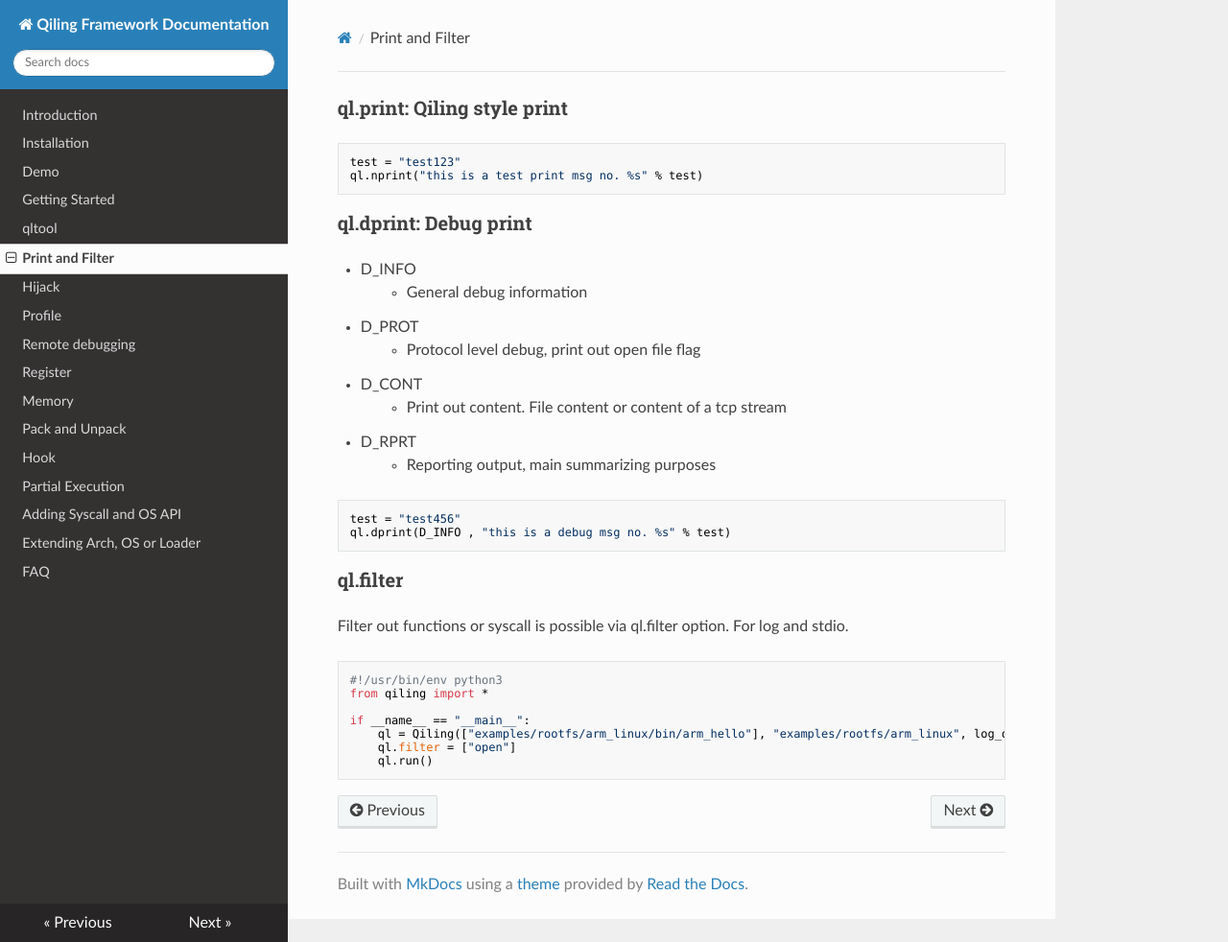
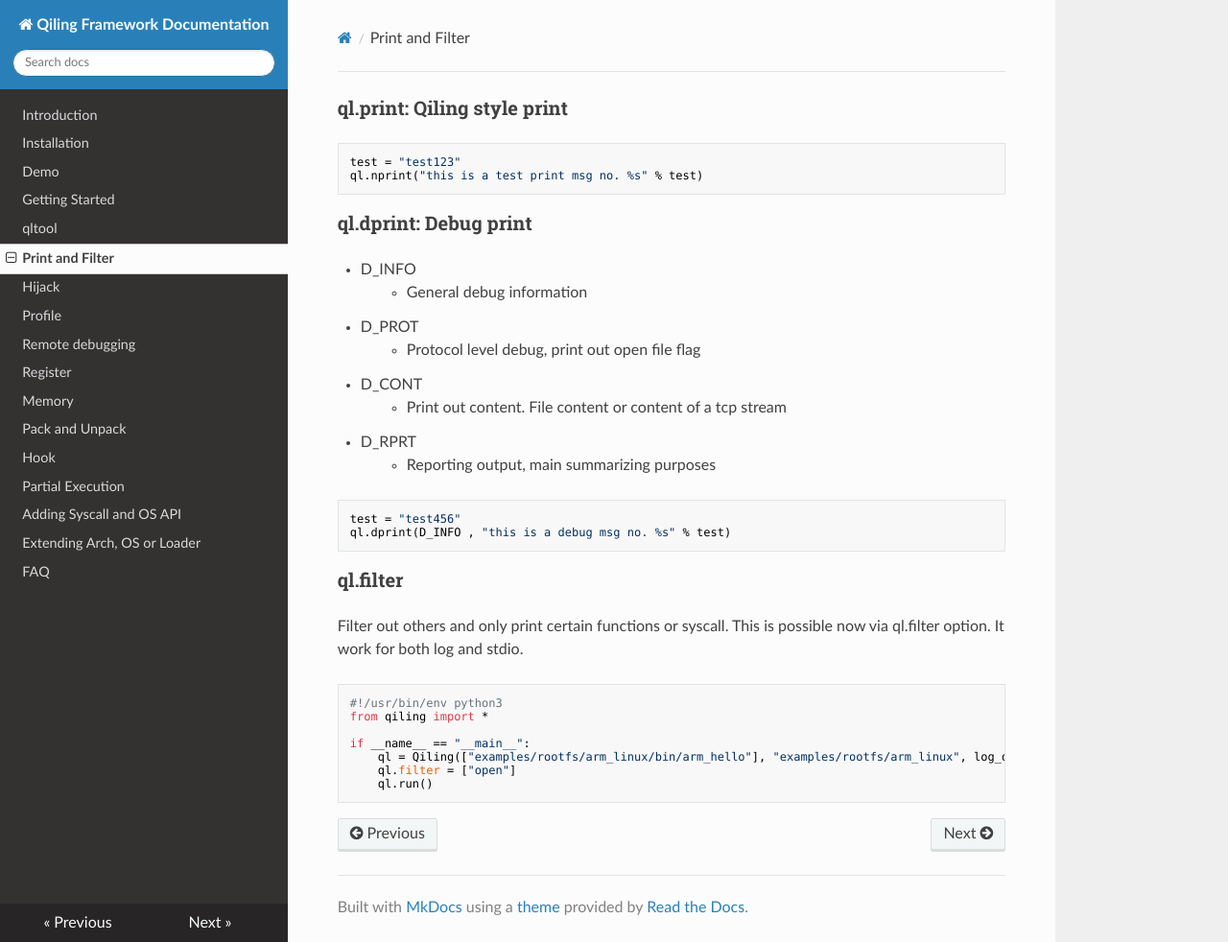
Before and after one commit to qilingframework/rtfd.io, an MkDocs documentation site: the page built from docs/print.md, in a window 1280 px wide and 982 px high. Shown: the whole window at 96% size. Built offline with MkDocs 1.6.1, drawn with Linux system fonts in a browser that asks for light colours; nearby versions of some CDN libraries.

Commit message:
filter update

````diff
--- a/docs/print.md
+++ b/docs/print.md
@@ -27,7 +27,7 @@ ql.dprint(D_INFO , "this is a debug msg no. %s" % test)
 
 ### ql.filter
 
-Filter out functions or syscall is possible via ql.filter option. For log and stdio.
+Filter out others and only print certain functions or syscall. This is possible now via ql.filter option. It work for both log and stdio.
 
 ```
 #!/usr/bin/env python3
````
